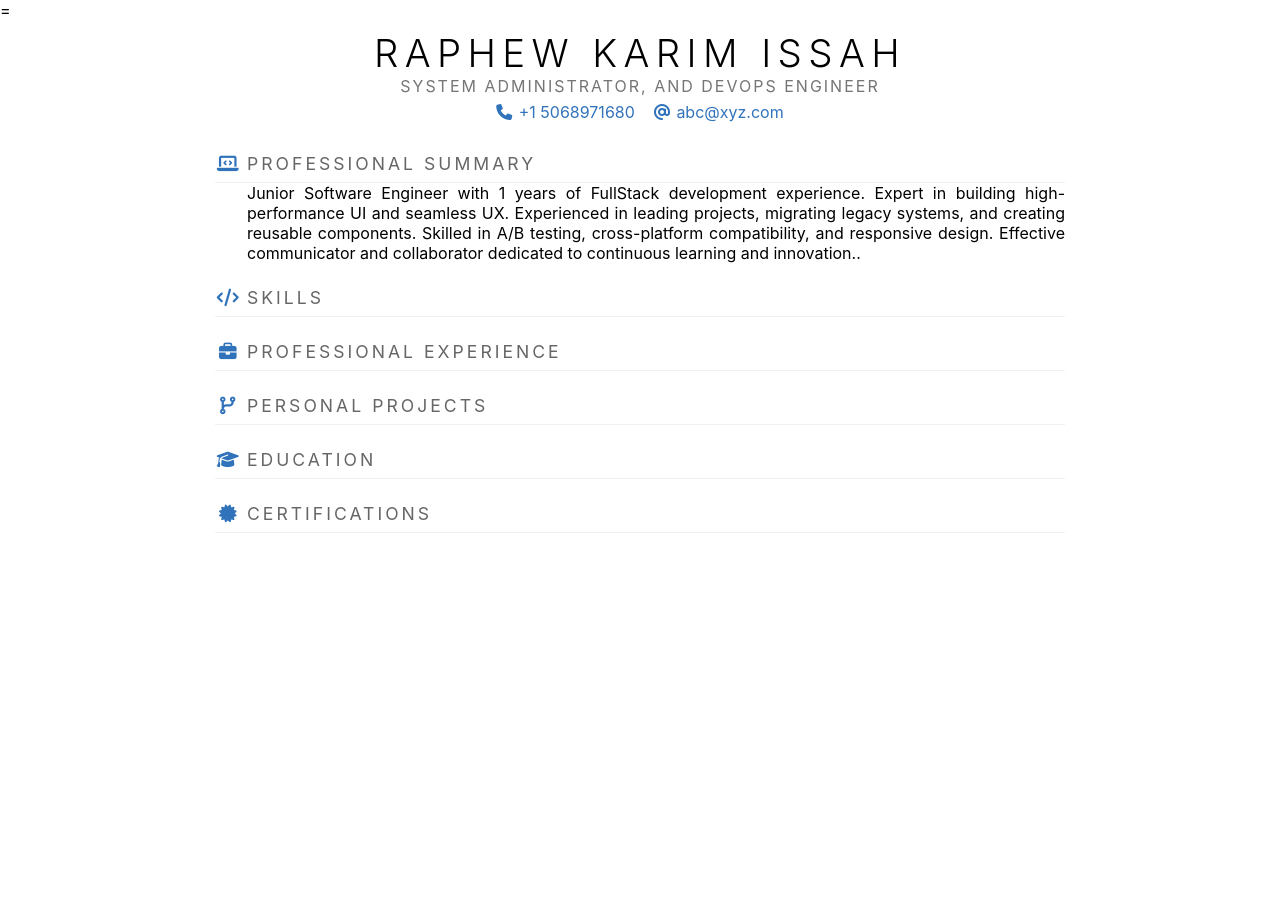
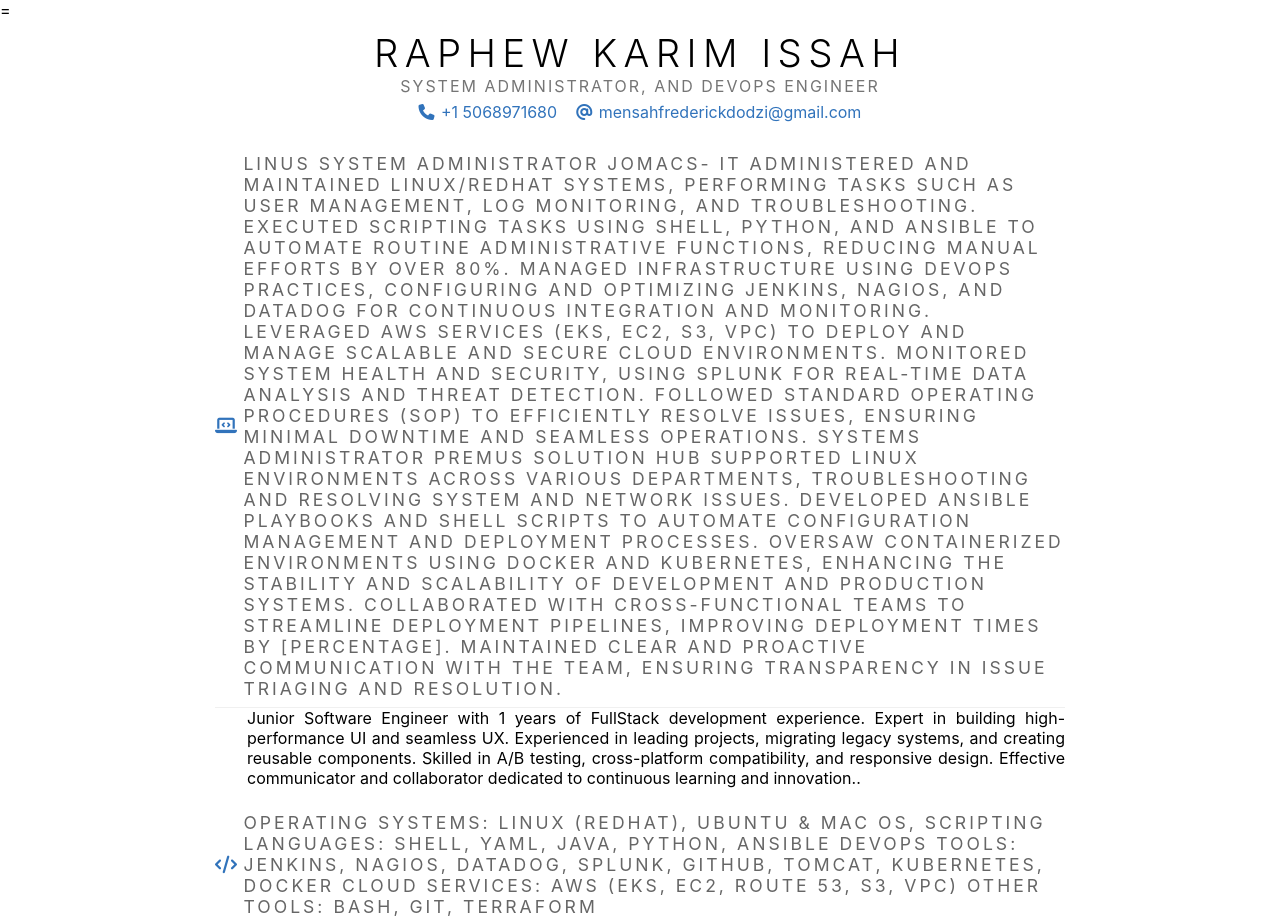
Before and after one commit to Frederick-dmensah/Frederick-dmensah.github.io, a plain HTML site: page resume-app/index.html in a window 1280 px wide. Shown: the top 920 px of the page. Before the commit the page ends 800 px from the top, so only its background shows below. Drawn offline with Linux system fonts and the light colour scheme.

Commit message:
Add files via upload

```diff
--- a/resume-app/index.html
+++ b/resume-app/index.html
@@ -76,12 +76,12 @@
             </span>
             <a
               class="contact-info"
-              id="mensahfrederickdodzi@gmail.com"
+              id="contact-Email"
               target="_blank"
               href=""
               rel="noopener noreferrer"
             >
-              abc@xyz.com
+            mensahfrederickdodzi@gmail.com
             </a>
           </div>
         </div>
@@ -92,7 +92,22 @@
           <span class="cat-indicator">
             <i class="fas fa-laptop-code" aria-hidden="true"></i>
           </span>
-          <span class="cat-title">Professional Summary</span>
+          <span class="cat-title">Linus System Administrator
+            JOMACS- IT
+            Administered and maintained Linux/RedHat systems, performing tasks such as user management, log monitoring, and troubleshooting.
+            Executed scripting tasks using Shell, Python, and Ansible to automate routine administrative functions, reducing manual efforts by over 80%.
+            Managed infrastructure using DevOps practices, configuring and optimizing Jenkins, Nagios, and Datadog for continuous integration and monitoring.
+            Leveraged AWS services (EKS, EC2, S3, VPC) to deploy and manage scalable and secure cloud environments.
+            Monitored system health and security, using Splunk for real-time data analysis and threat detection.
+            Followed Standard Operating Procedures (SOP) to efficiently resolve issues, ensuring minimal downtime and seamless operations.
+            Systems Administrator
+            Premus Solution Hub
+            Supported Linux environments across various departments, troubleshooting and resolving system and network issues.
+            Developed Ansible playbooks and Shell scripts to automate configuration management and deployment processes.
+            Oversaw containerized environments using Docker and Kubernetes, enhancing the stability and scalability of development and production systems.
+            Collaborated with cross-functional teams to streamline deployment pipelines, improving deployment times by [percentage].
+            Maintained clear and proactive communication with the team, ensuring transparency in issue triaging and resolution.
+            </span>
         </div>
         <div class="cat-list-body">
           <div id="aboutIntro" class="cat-list"></div>
@@ -104,7 +119,7 @@
           <span class="cat-indicator">
             <i class="fas fa-code" aria-hidden="true"></i>
           </span>
-          <span class="cat-title">Skills</span>
+          <span class="cat-title">Operating Systems: Linux (RedHat), Ubuntu & Mac OS, Scripting Languages: Shell, yaml, java, Python, Ansible DevOps Tools: Jenkins, Nagios, Datadog, Splunk, GitHub, Tomcat, Kubernetes, Docker Cloud Services: AWS (EKS, EC2, Route 53, S3, VPC) Other Tools: Bash, Git, Terraform</span>
         </div>
         <div class="cat-list-body">
           <ul id="skillList" class="cat-list"></ul>
@@ -143,7 +158,7 @@
           <span class="cat-indicator">
             <i class="fas fa-graduation-cap" aria-hidden="true"></i>
           </span>
-          <span class="cat-title">Education</span>
+          <span class="cat-title">University of New Brunswick, Bachelor of Computer Science, University of Ghana, BA, Economics and Mathematics</span>
         </div>
         <div class="cat-list-body">
           <ul id="educationList" class="cat-list"></ul>
```
